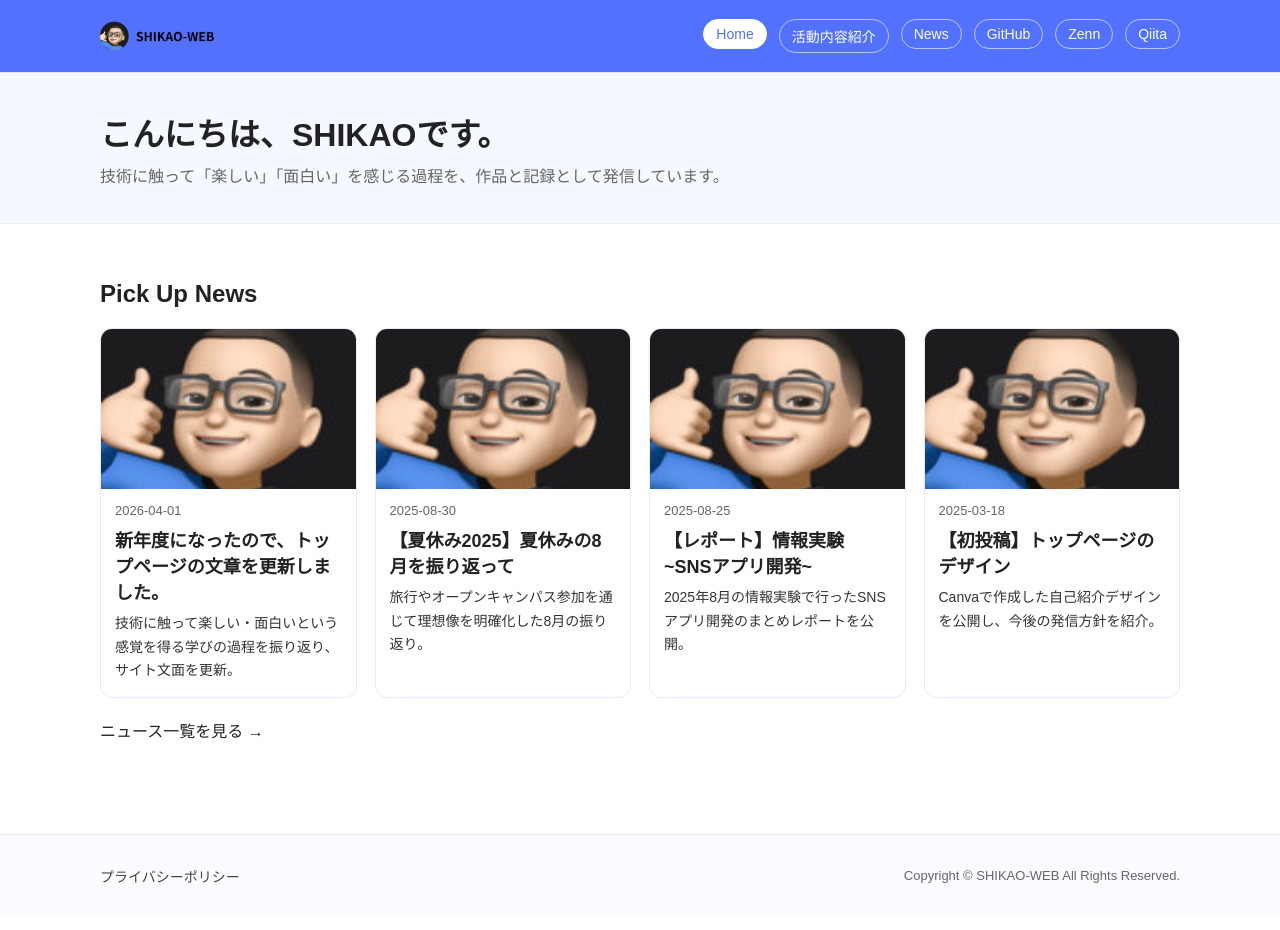
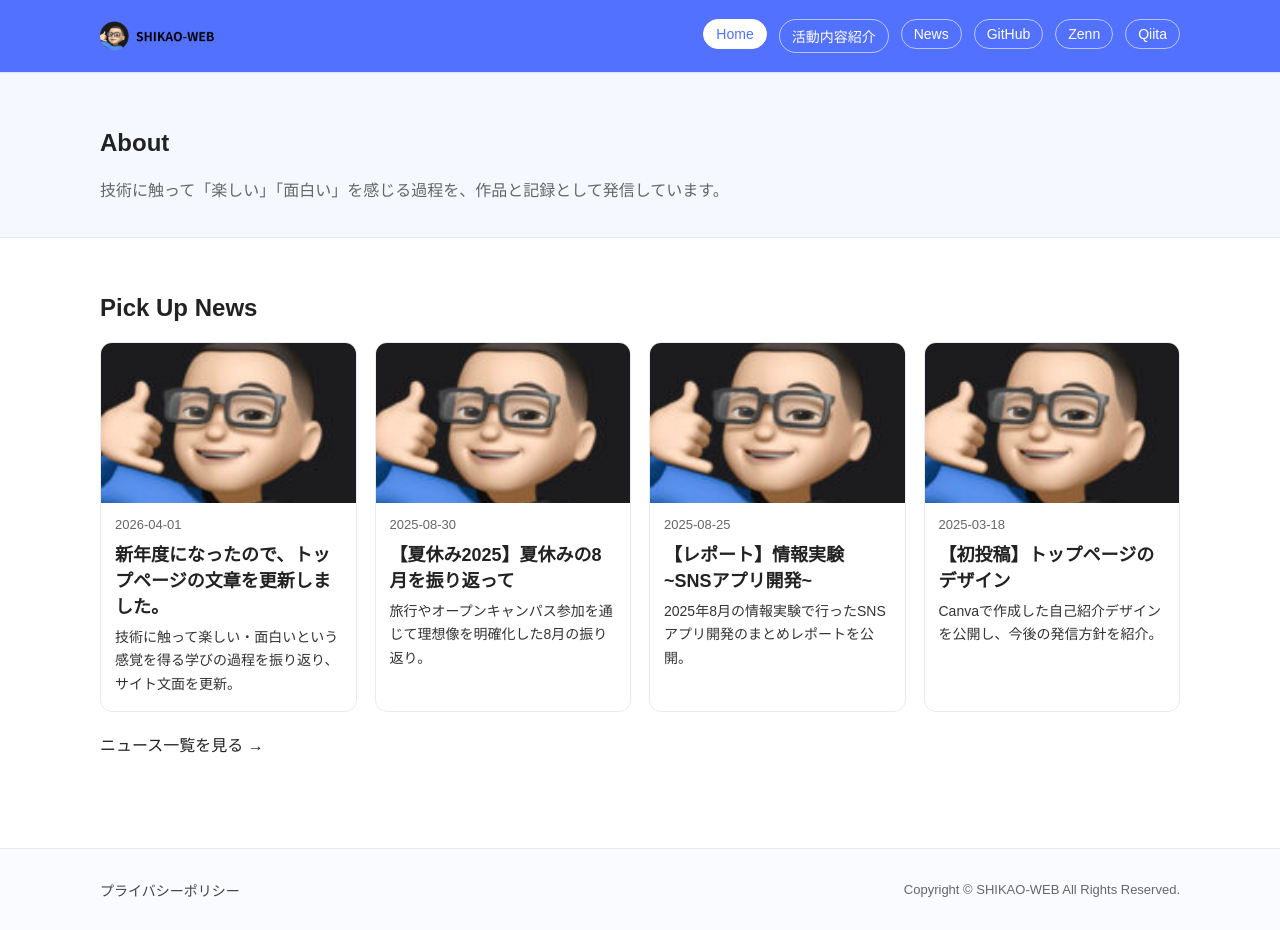
Before and after one commit to shikao-web/www.shikao-web.net, a Next.js app: page / in a window 1280 px wide. Built offline with nearby package versions, Linux system fonts and the light colour scheme.

Commit message:
modified:   app/page.tsx

```diff
--- a/app/page.tsx
+++ b/app/page.tsx
@@ -6,7 +6,7 @@ export default function HomePage() {
     <>
       <section className="page-hero">
         <div className="container">
-          <h1>こんにちは、SHIKAOです。</h1>
+          <h2>About</h2>
           <p>技術に触って「楽しい」「面白い」を感じる過程を、作品と記録として発信しています。</p>
         </div>
       </section>
```
